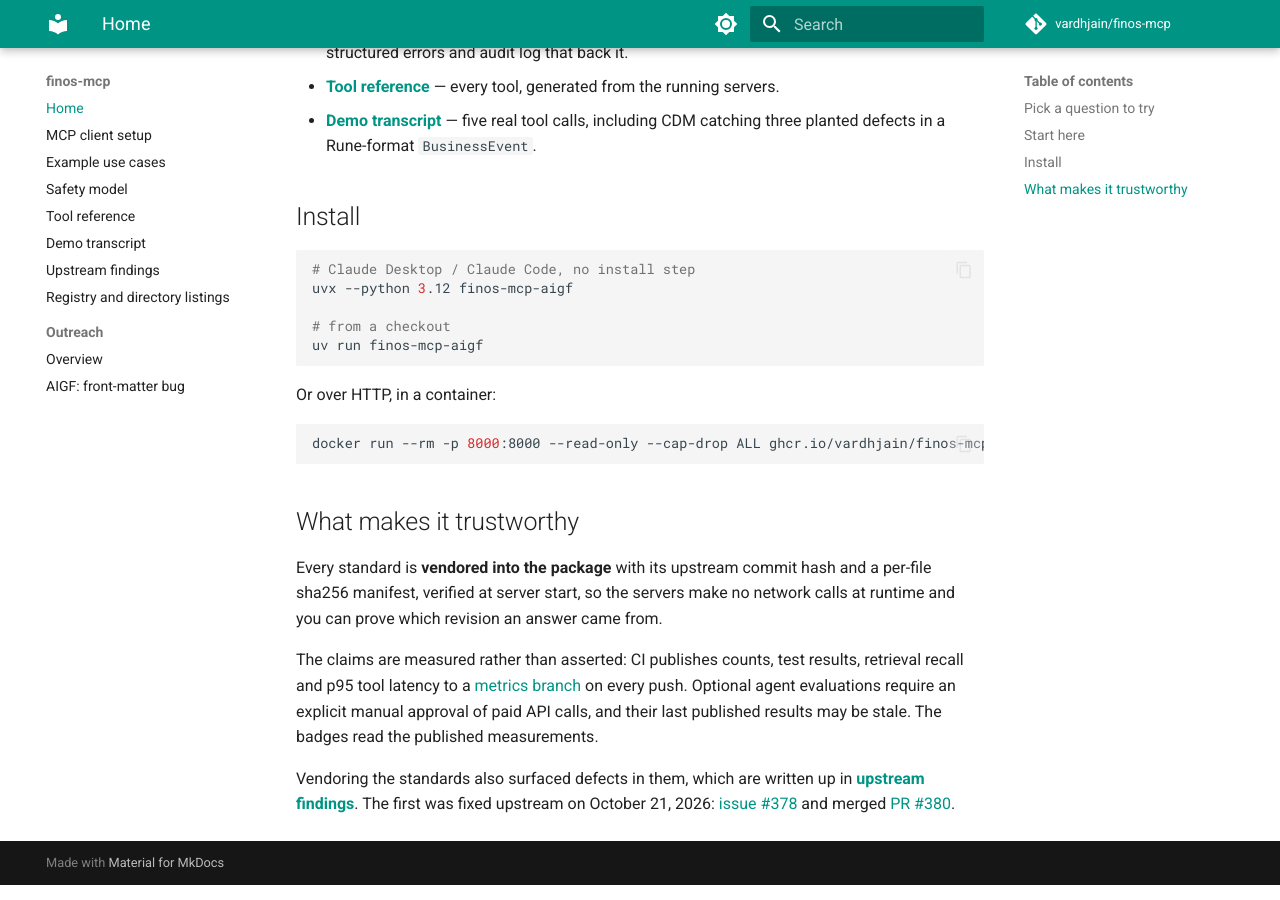
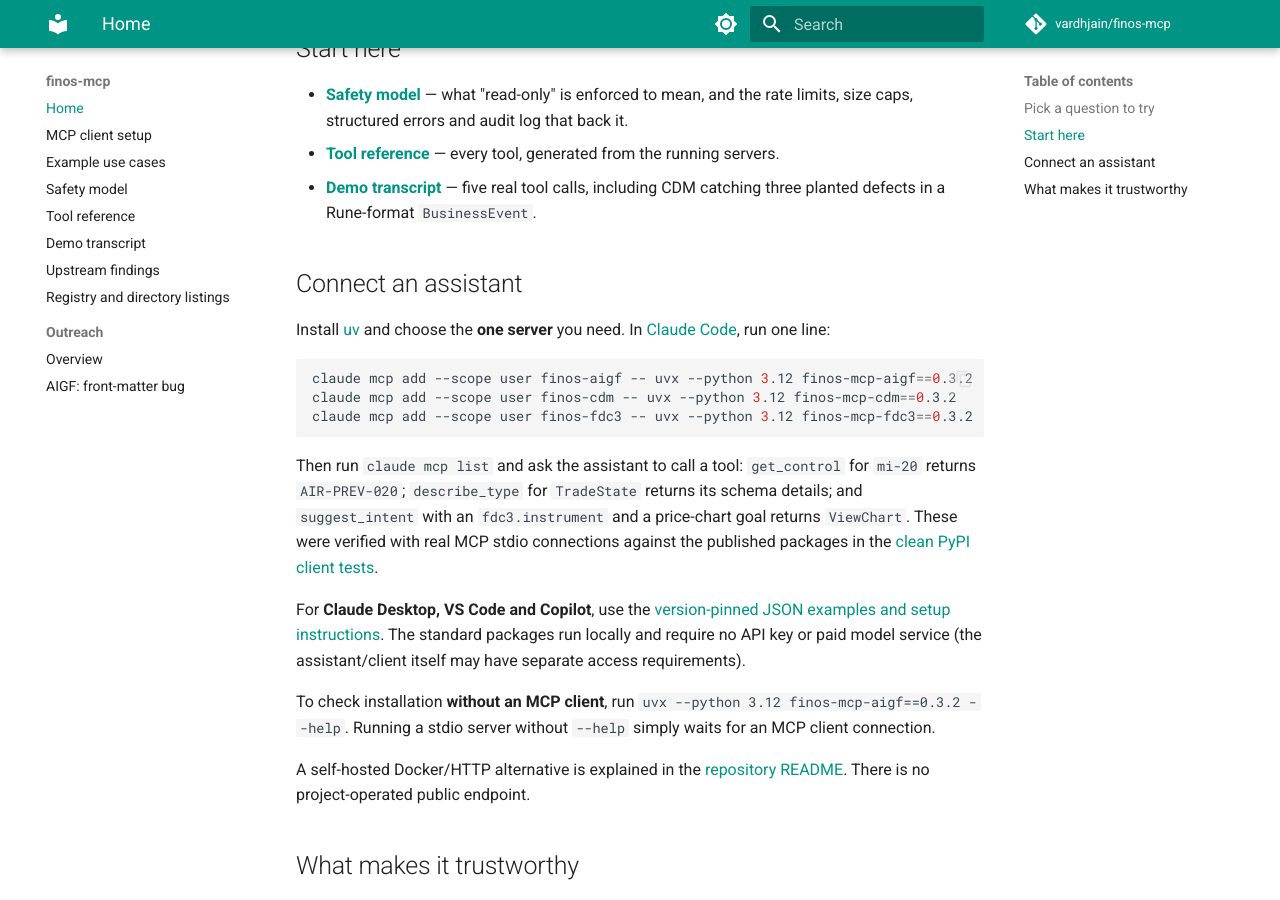
Before and after one commit to vardhjain/finos-mcp, an MkDocs documentation site: the page built from docs/index.md, in a window 1280 px wide and 900 px high, scrolled down 960 px. Built offline with MkDocs 1.6.1 and Material for MkDocs 9.7.7, drawn with Linux system fonts in a browser that asks for light colours; comment, search, counter and statistics services are not loaded; some of the changed text lies outside the part shown.

Commit message:
docs(site): link published Registry entries and give verified one-server setup

````diff
--- a/docs/index.md
+++ b/docs/index.md
@@ -3,11 +3,14 @@
 Typed, **read-only** [MCP](https://modelcontextprotocol.io) servers for three FINOS data
 standards, so an agent can query them without being able to change anything.
 
-| Server | Standard | What it exposes |
+| Server | What it exposes | Official MCP Registry (v0.3.2) |
 |---|---|---|
-| `finos-mcp-aigf` | [AI Governance Framework](https://air-governance-framework.finos.org/) | 24 risks and 25 controls under their published `AIR-*` ids, the risk-to-control graph, crosswalks to 13 reference frameworks, search, citable resources |
-| `finos-mcp-cdm` | [Common Domain Model](https://cdm.finos.org/) | 1143 schemas, 16 root types, 35 event-qualification rules, and validation of CDM JSON in both the Rune (CDM 7) and legacy shapes |
-| `finos-mcp-fdc3` | [FDC3](https://fdc3.finos.org/) | 19 intents with a generated intent-to-context table, 28 context types, context validation and intent suggestion |
+| `finos-mcp-aigf` (AI Governance Framework) | 24 risks, 25 controls, traceable references and crosswalks | [AIGF listing](https://registry.modelcontextprotocol.io/v0.1/servers/io.github.vardhjain%2Ffinos-mcp-aigf/versions/0.3.2) |
+| `finos-mcp-cdm` (Common Domain Model) | 767 CDM types, 1,143 JSON schemas, Rune/legacy trade validation | [CDM listing](https://registry.modelcontextprotocol.io/v0.1/servers/io.github.vardhjain%2Ffinos-mcp-cdm/versions/0.3.2) |
+| `finos-mcp-fdc3` (FDC3) | 19 standard intents, 28 context types and intent suggestions | [FDC3 listing](https://registry.modelcontextprotocol.io/v0.1/servers/io.github.vardhjain%2Ffinos-mcp-fdc3/versions/0.3.2) |
+
+These are **three independent local stdio servers**, not hosted remote
+endpoints. All packages are released at **v0.3.2** and require Python 3.12+.
 
 ## Pick a question to try
 
@@ -29,21 +32,37 @@
 - **[Demo transcript](demo.md)** — five real tool calls, including CDM catching three planted
   defects in a Rune-format `BusinessEvent`.
 
-## Install
+## Connect an assistant
+
+Install [uv](https://docs.astral.sh/uv/) and choose the **one server** you
+need. In [Claude Code](https://code.claude.com/docs/en/mcp), run one line:
 
 ```bash
-# Claude Desktop / Claude Code, no install step
-uvx --python 3.12 finos-mcp-aigf
-
-# from a checkout
-uv run finos-mcp-aigf
+claude mcp add --scope user finos-aigf -- uvx --python 3.12 finos-mcp-aigf==0.3.2
+claude mcp add --scope user finos-cdm -- uvx --python 3.12 finos-mcp-cdm==0.3.2
+claude mcp add --scope user finos-fdc3 -- uvx --python 3.12 finos-mcp-fdc3==0.3.2
 ```
 
-Or over HTTP, in a container:
+Then run `claude mcp list` and ask the assistant to call a tool:
+`get_control` for `mi-20` returns `AIR-PREV-020`;
+`describe_type` for `TradeState` returns its schema details; and
+`suggest_intent` with an `fdc3.instrument` and a price-chart goal
+returns `ViewChart`. These were verified with real MCP stdio
+connections against the published packages in the
+[clean PyPI client tests](https://github.com/vardhjain/finos-mcp/actions/workflows/verify-public-pypi.yml).
 
-```bash
-docker run --rm -p 8000:8000 --read-only --cap-drop ALL ghcr.io/vardhjain/finos-mcp
-```
+For **Claude Desktop, VS Code and Copilot**, use the
+[version-pinned JSON examples and setup instructions](getting-started.md).
+The standard packages run locally and require no API key or paid model service
+(the assistant/client itself may have separate access requirements).
+
+To check installation **without an MCP client**, run
+`uvx --python 3.12 finos-mcp-aigf==0.3.2 --help`. Running a stdio
+server without `--help` simply waits for an MCP client connection.
+
+A self-hosted Docker/HTTP alternative is explained in the
+[repository README](https://github.com/vardhjain/finos-mcp#quick-start).
+There is no project-operated public endpoint.
 
 ## What makes it trustworthy
 
````
